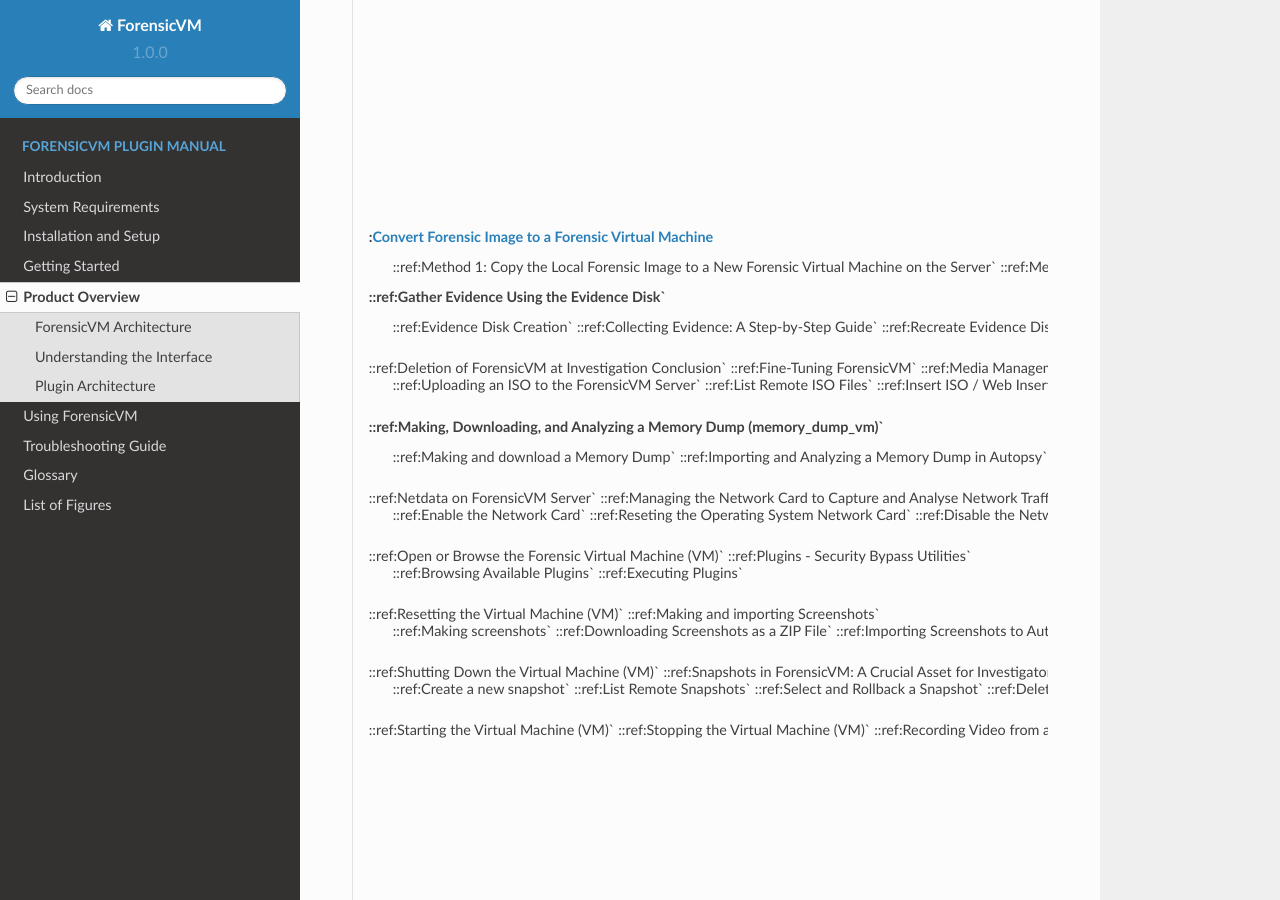
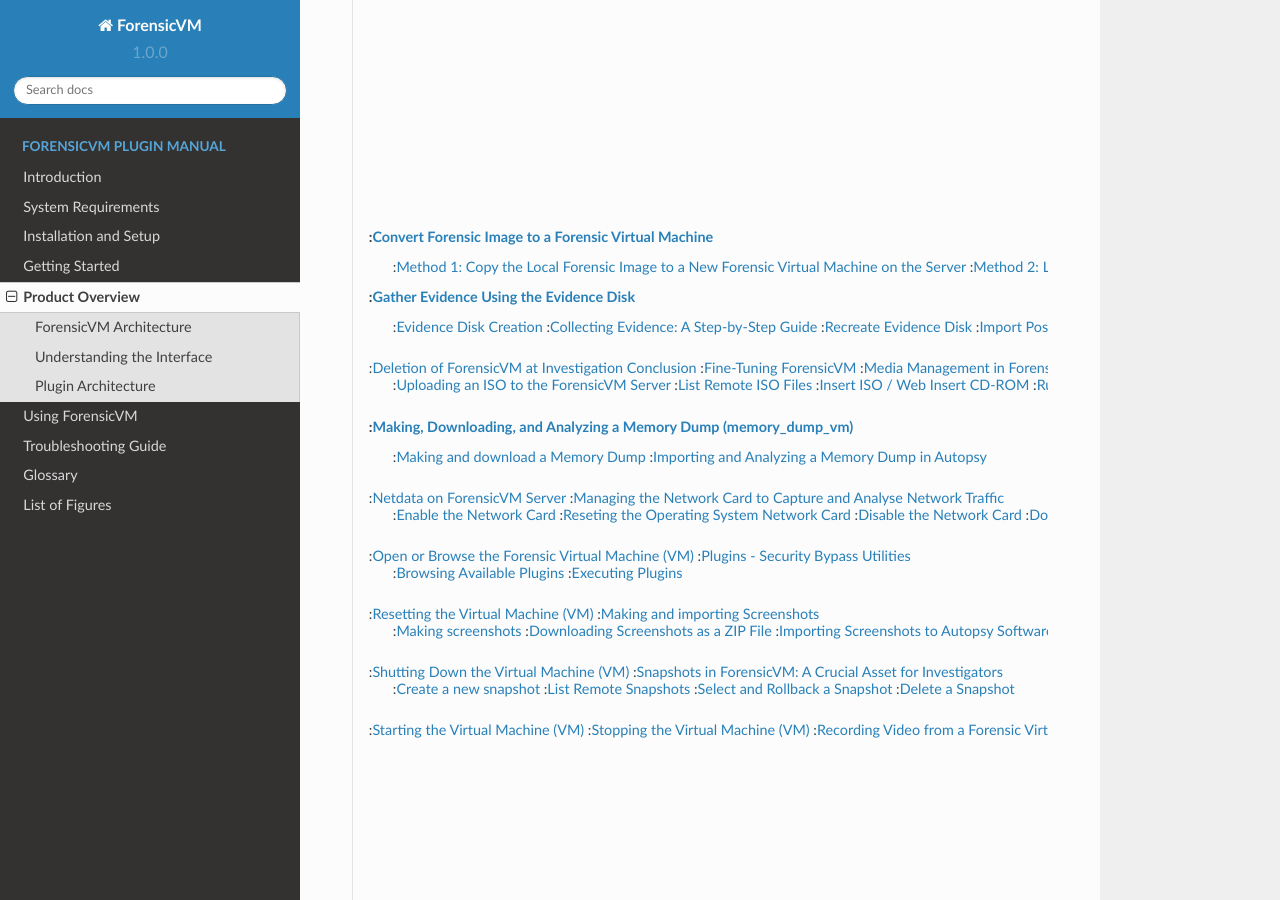
Before and after one commit to nunomourinho/forensicVmAutopsyUserManual, a Sphinx documentation site: the page built from docs/user/product_overview/product_overview.rst, in a window 1280 px wide and 900 px high, scrolled down 754 px. Built offline with Sphinx 7.4.7 and the Read the Docs theme 2.0.0, drawn with Linux system fonts in a browser that asks for light colours; pages that are not in the unit, such as notebooks, are missing from menus; some of the changed lines change nothing that is shown.

Commit message:
Update product_overview.rst

```diff
--- a/docs/user/product_overview/product_overview.rst
+++ b/docs/user/product_overview/product_overview.rst
@@ -22,50 +22,50 @@
 | Feature                                                                                                 |   M   |   W   |   A   |  AS   |   E   |
 +---------------------------------------------------------------------------------------------------------+-------+-------+-------+-------+-------+
 | ::ref:`Convert Forensic Image to a Forensic Virtual Machine`                                            |   -   |   -   |   X   |   -   |   -   |
-|   ::ref:Method 1: Copy the Local Forensic Image to a New Forensic Virtual Machine on the Server`        |   -   |   -   |   X   |   -   |   -   |
-|   ::ref:Method 2: Link the Local Forensic Image to a New Forensic Virtual Machine on the Server`        |   -   |   -   |   X   |   -   |   -   |
-| ::ref:Gather Evidence Using the Evidence Disk`                                                          |   -   |   -   |   X   |   -   |   -   |
-|   ::ref:Evidence Disk Creation`                                                                         |   -   |   -   |   X   |   -   |   -   |
-|   ::ref:Collecting Evidence: A Step-by-Step Guide`                                                      |   -   |   X   |   -   |   -   |   -   |
-|   ::ref:Recreate Evidence Disk`                                                                         |   -   |   -   |   X   |   -   |   -   |
-|   ::ref:Import Possible Evidence Disk into Autopsy`                                                     |   -   |   -   |   X   |   -   |   -   |
-| ::ref:Deletion of ForensicVM at Investigation Conclusion`                                               |   -   |   -   |   X   |   -   |   -   |
-| ::ref:Fine-Tuning ForensicVM`                                                                           |   -   |   -   |   X   |   -   |   -   |
-| ::ref:Media Management in ForensicVM: Leveraging ISOs for Enhanced Forensic Investigations`             |   -   |   -   |   X   |   -   |   -   |
-|   ::ref:Uploading an ISO to the ForensicVM Server`                                                      |   -   |   -   |   X   |   -   |   -   |
-|   ::ref:List Remote ISO Files`                                                                          |   -   |   X   |   X   |   -   |   -   |
-|   ::ref:Insert ISO / Web Insert CD-ROM`                                                                 |   -   |   X   |   X   |   -   |   -   |
-|   ::ref:Run programs and utilities from ISO`                                                            |   -   |   X   |   -   |   -   |   -   |
-|   ::ref:Bootable Media`                                                                                 |   -   |   X   |   -   |   -   |   -   |
-| ::ref:Making, Downloading, and Analyzing a Memory Dump (memory_dump_vm)`                                |   -   |   -   |   X   |   X   |   X   |
-|   ::ref:Making and download a Memory Dump`                                                              |   -   |   -   |   X   |   -   |   -   |
-|   ::ref:Importing and Analyzing a Memory Dump in Autopsy`                                               |   -   |   -   |   -   |   X   |   X   |
-| ::ref:Netdata on ForensicVM Server`                                                                     |   X   |   -   |   X   |   -   |   -   |
-| ::ref:Managing the Network Card to Capture and Analyse Network Traffic`                                 |   -   |   X   |   X   |   -   |   -   |
-|   ::ref:Enable the Network Card`                                                                        |   -   |   X   |   X   |   -   |   -   |
-|   ::ref:Reseting the Operating System Network Card`                                                     |   -   |   X   |   -   |   -   |   -   |
-|   ::ref:Disable the Network Card`                                                                       |   -   |   X   |   X   |   -   |   -   |
-|   ::ref:Download Wireshark pcap Files`                                                                  |   -   |   -   |   X   |   -   |   -   |
-| ::ref:Open or Browse the Forensic Virtual Machine (VM)`                                                 |   X   |   X   |   X   |   -   |   -   |
-| ::ref:Plugins - Security Bypass Utilities`                                                              |   -   |   -   |   X   |   -   |   -   |
-|   ::ref:Browsing Available Plugins`                                                                     |   -   |   -   |   X   |   -   |   -   |
-|   ::ref:Executing Plugins`                                                                              |   -   |   -   |   X   |   -   |   -   |
-| ::ref:Resetting the Virtual Machine (VM)`                                                               |   X   |   X   |   X   |   -   |   -   |
-| ::ref:Making and importing Screenshots`                                                                 |   -   |   X   |   X   |   -   |   -   |
-|   ::ref:Making screenshots`                                                                             |   -   |   X   |   X   |   -   |   -   |
-|   ::ref:Downloading Screenshots as a ZIP File`                                                          |   -   |   -   |   X   |   -   |   -   |
-|   ::ref:Importing Screenshots to Autopsy Software`                                                      |   -   |   -   |   -   |   X   |   -   |
-| ::ref:Shutting Down the Virtual Machine (VM)`                                                           |   X   |   X   |   X   |   -   |   -   |
-| ::ref:Snapshots in ForensicVM: A Crucial Asset for Investigators`                                       |   -   |   -   |   X   |   -   |   -   |
-|   ::ref:Create a new snapshot`                                                                          |   -   |   -   |   X   |   -   |   -   |
-|   ::ref:List Remote Snapshots`                                                                          |   -   |   -   |   X   |   -   |   -   |
-|   ::ref:Select and Rollback a Snapshot`                                                                 |   -   |   -   |   X   |   -   |   -   |
-|   ::ref:Delete a Snapshot`                                                                              |   -   |   -   |   X   |   -   |   -   |
-| ::ref:Starting the Virtual Machine (VM)`                                                                |   X   |   X   |   X   |   -   |   -   |
-| ::ref:Stopping the Virtual Machine (VM)`                                                                |   X   |   X   |   X   |   -   |   -   |
-| ::ref:Recording Video from a Forensic Virtual Machine`                                                  |   -   |   X   |   -   |   -   |   -   |
-| ::ref:WebShell for Remote Administration`                                                               |   X   |   -   |   X   |   -   |   -   |
-| ::ref:DEBUG: Remote ssh to folder`                                                                      |   -   |   -   |   X   |   -   |   -   |
+|   ::ref:`Method 1: Copy the Local Forensic Image to a New Forensic Virtual Machine on the Server`       |   -   |   -   |   X   |   -   |   -   |
+|   ::ref:`Method 2: Link the Local Forensic Image to a New Forensic Virtual Machine on the Server`       |   -   |   -   |   X   |   -   |   -   |
+| ::ref:`Gather Evidence Using the Evidence Disk`                                                         |   -   |   -   |   X   |   -   |   -   |
+|   ::ref:`Evidence Disk Creation`                                                                        |   -   |   -   |   X   |   -   |   -   |
+|   ::ref:`Collecting Evidence: A Step-by-Step Guide`                                                     |   -   |   X   |   -   |   -   |   -   |
+|   ::ref:`Recreate Evidence Disk`                                                                        |   -   |   -   |   X   |   -   |   -   |
+|   ::ref:`Import Possible Evidence Disk into Autopsy`                                                    |   -   |   -   |   X   |   -   |   -   |
+| ::ref:`Deletion of ForensicVM at Investigation Conclusion`                                              |   -   |   -   |   X   |   -   |   -   |
+| ::ref:`Fine-Tuning ForensicVM`                                                                          |   -   |   -   |   X   |   -   |   -   |
+| ::ref:`Media Management in ForensicVM: Leveraging ISOs for Enhanced Forensic Investigations`            |   -   |   -   |   X   |   -   |   -   |
+|   ::ref:`Uploading an ISO to the ForensicVM Server`                                                     |   -   |   -   |   X   |   -   |   -   |
+|   ::ref:`List Remote ISO Files`                                                                         |   -   |   X   |   X   |   -   |   -   |
+|   ::ref:`Insert ISO / Web Insert CD-ROM`                                                                |   -   |   X   |   X   |   -   |   -   |
+|   ::ref:`Run programs and utilities from ISO`                                                           |   -   |   X   |   -   |   -   |   -   |
+|   ::ref:`Bootable Media`                                                                                |   -   |   X   |   -   |   -   |   -   |
+| ::ref:`Making, Downloading, and Analyzing a Memory Dump (memory_dump_vm)`                               |   -   |   -   |   X   |   X   |   X   |
+|   ::ref:`Making and download a Memory Dump`                                                             |   -   |   -   |   X   |   -   |   -   |
+|   ::ref:`Importing and Analyzing a Memory Dump in Autopsy`                                              |   -   |   -   |   -   |   X   |   X   |
+| ::ref:`Netdata on ForensicVM Server`                                                                    |   X   |   -   |   X   |   -   |   -   |
+| ::ref:`Managing the Network Card to Capture and Analyse Network Traffic`                                |   -   |   X   |   X   |   -   |   -   |
+|   ::ref:`Enable the Network Card`                                                                       |   -   |   X   |   X   |   -   |   -   |
+|   ::ref:`Reseting the Operating System Network Card`                                                    |   -   |   X   |   -   |   -   |   -   |
+|   ::ref:`Disable the Network Card`                                                                      |   -   |   X   |   X   |   -   |   -   |
+|   ::ref:`Download Wireshark pcap Files`                                                                 |   -   |   -   |   X   |   -   |   -   |
+| ::ref:`Open or Browse the Forensic Virtual Machine (VM)`                                                |   X   |   X   |   X   |   -   |   -   |
+| ::ref:`Plugins - Security Bypass Utilities`                                                             |   -   |   -   |   X   |   -   |   -   |
+|   ::ref:`Browsing Available Plugins`                                                                    |   -   |   -   |   X   |   -   |   -   |
+|   ::ref:`Executing Plugins`                                                                             |   -   |   -   |   X   |   -   |   -   |
+| ::ref:`Resetting the Virtual Machine (VM)`                                                              |   X   |   X   |   X   |   -   |   -   |
+| ::ref:`Making and importing Screenshots`                                                                |   -   |   X   |   X   |   -   |   -   |
+|   ::ref:`Making screenshots`                                                                            |   -   |   X   |   X   |   -   |   -   |
+|   ::ref:`Downloading Screenshots as a ZIP File`                                                         |   -   |   -   |   X   |   -   |   -   |
+|   ::ref:`Importing Screenshots to Autopsy Software`                                                     |   -   |   -   |   -   |   X   |   -   |
+| ::ref:`Shutting Down the Virtual Machine (VM)`                                                          |   X   |   X   |   X   |   -   |   -   |
+| ::ref:`Snapshots in ForensicVM: A Crucial Asset for Investigators`                                      |   -   |   -   |   X   |   -   |   -   |
+|   ::ref:`Create a new snapshot`                                                                         |   -   |   -   |   X   |   -   |   -   |
+|   ::ref:`List Remote Snapshots`                                                                         |   -   |   -   |   X   |   -   |   -   |
+|   ::ref:`Select and Rollback a Snapshot`                                                                |   -   |   -   |   X   |   -   |   -   |
+|   ::ref:`Delete a Snapshot`                                                                             |   -   |   -   |   X   |   -   |   -   |
+| ::ref:`Starting the Virtual Machine (VM)`                                                               |   X   |   X   |   X   |   -   |   -   |
+| ::ref:`Stopping the Virtual Machine (VM)`                                                               |   X   |   X   |   X   |   -   |   -   |
+| ::ref:`Recording Video from a Forensic Virtual Machine`                                                 |   -   |   X   |   -   |   -   |   -   |
+| ::ref:`WebShell for Remote Administration`                                                              |   X   |   -   |   X   |   -   |   -   |
+| ::ref:`DEBUG: Remote ssh to folder`                                                                     |   -   |   -   |   X   |   -   |   -   |
 +---------------------------------------------------------------------------------------------------------+-------+-------+-------+-------+-------+
 
 
```
